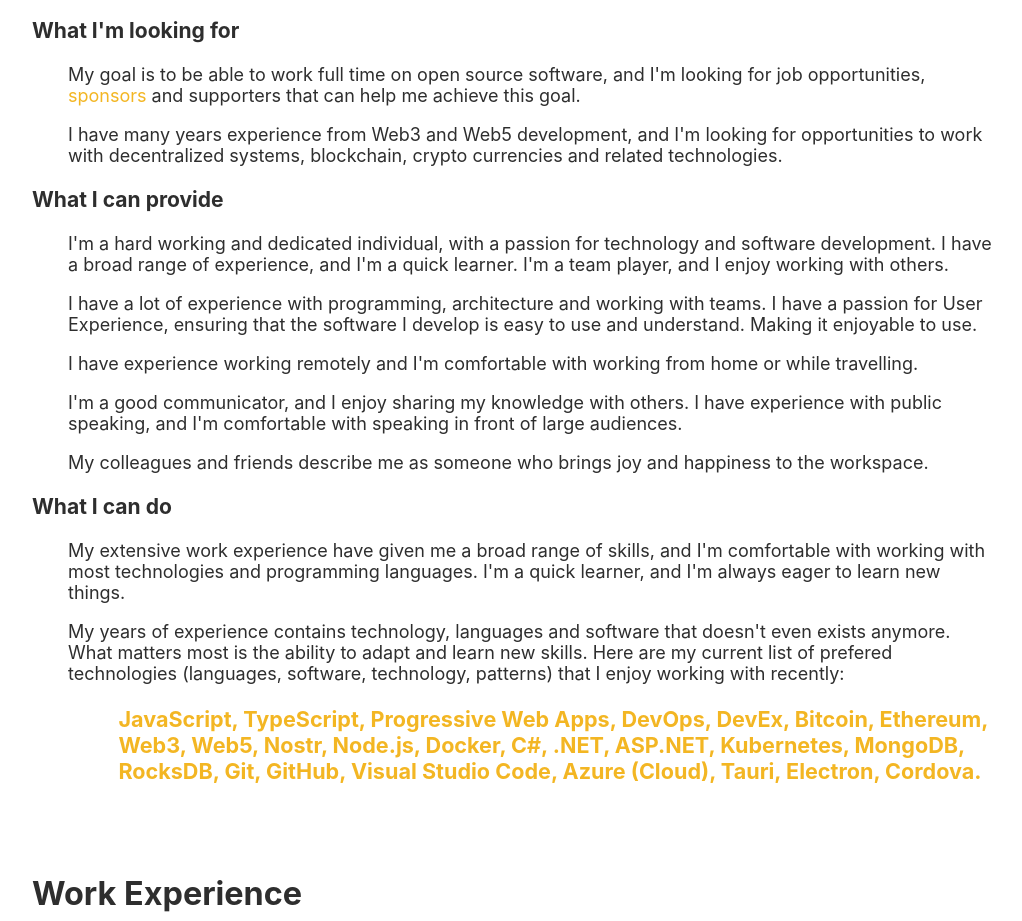
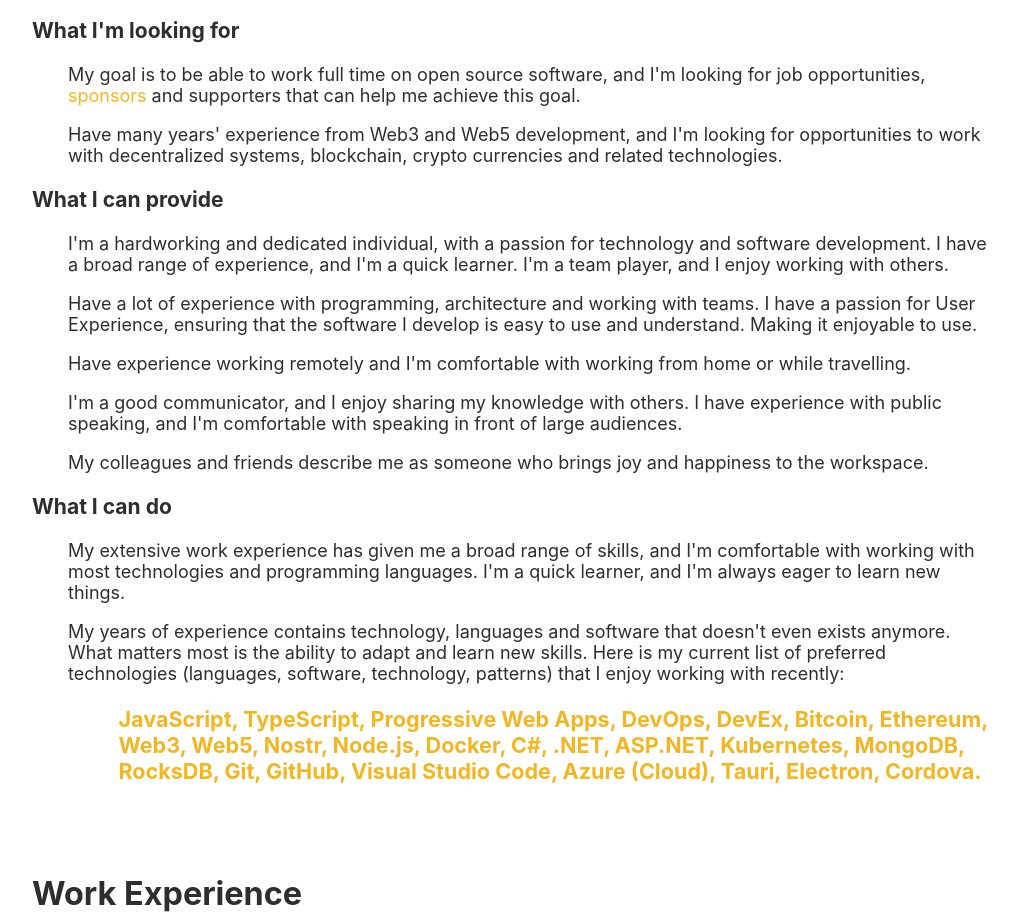
Before and after one commit to sondreb/sondreb.com, a plain HTML site: page index.html in a window 1280 px wide. Shown: the part 1403-2324 px from the top of the page, without its empty margins (128-1150 px from the left). Drawn offline with nearby package versions, Linux system fonts and the light colour scheme.

Commit message:
deploy: ab1c81ae2b731acaac85836d42aaf17e6eedbd41

```diff
--- a/index.html
+++ b/index.html
@@ -73,17 +73,17 @@
 My goal is to be able to work full time on open source software, and I'm looking for job opportunities, <a href="https://github.com/sponsors/sondreb">sponsors</a> and supporters that can help me achieve this goal.
 </p>
 <p class="margin">
-I have many years experience from Web3 and Web5 development, and I'm looking for opportunities to work with decentralized systems, blockchain, crypto currencies and related technologies.
+Have many years' experience from Web3 and Web5 development, and I'm looking for opportunities to work with decentralized systems, blockchain, crypto currencies and related technologies.
 </p>
 <h3>What I can provide</h3>
 <p class="margin">
-I'm a hard working and dedicated individual, with a passion for technology and software development. I have a broad range of experience, and I'm a quick learner. I'm a team player, and I enjoy working with others.
+I'm a hardworking and dedicated individual, with a passion for technology and software development. I have a broad range of experience, and I'm a quick learner. I'm a team player, and I enjoy working with others.
 </p>
 <p class="margin">
-I have a lot of experience with programming, architecture and working with teams. I have a passion for User Experience, ensuring that the software I develop is easy to use and understand. Making it enjoyable to use.
+Have a lot of experience with programming, architecture and working with teams. I have a passion for User Experience, ensuring that the software I develop is easy to use and understand. Making it enjoyable to use.
 </p>
 <p class="margin">
-I have experience working remotely and I'm comfortable with working from home or while travelling.
+Have experience working remotely and I'm comfortable with working from home or while travelling.
 </p>
 <p class="margin">
 I'm a good communicator, and I enjoy sharing my knowledge with others. I have experience with public speaking, and I'm comfortable with speaking in front of large audiences.
@@ -95,11 +95,11 @@
 <div class="page-break">
 <h3>What I can do</h3>
 <p class="margin">
-My extensive work experience have given me a broad range of skills, and I'm comfortable with working with most technologies and programming languages. I'm a quick learner, and I'm always eager to learn new things.
+My extensive work experience has given me a broad range of skills, and I'm comfortable with working with most technologies and programming languages. I'm a quick learner, and I'm always eager to learn new things.
 </p>
 <p class="margin">
 My years of experience contains technology, languages and software that doesn't even exists anymore. What matters most is the ability to adapt and
-learn new skills. Here are my current list of prefered technologies (languages, software, technology, patterns) that I enjoy working with recently:
+learn new skills. Here is my current list of preferred technologies (languages, software, technology, patterns) that I enjoy working with recently:
 </p>
 <p class="margin tech">
 JavaScript, TypeScript, Progressive Web Apps, DevOps, DevEx, Bitcoin, Ethereum, Web3, Web5, Nostr, Node.js, Docker, C#, .NET, ASP.NET, Kubernetes, MongoDB, RocksDB, Git, GitHub, Visual Studio Code, Azure (Cloud), Tauri, Electron, Cordova.
```
